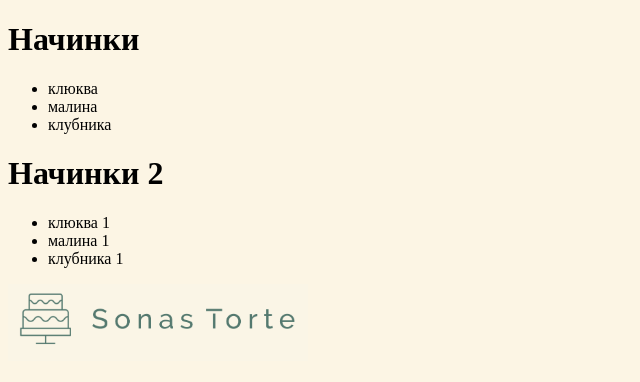
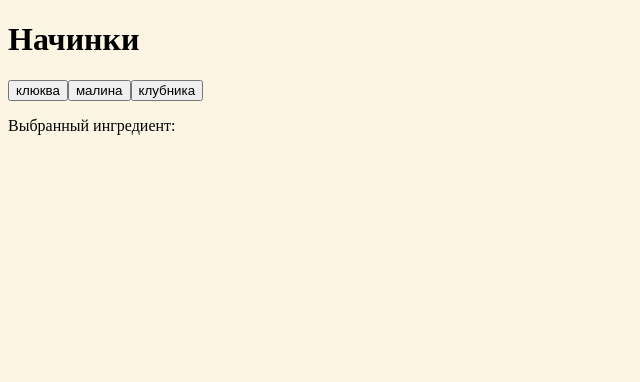
Before and after one commit to ashellunts/sonastorte, a React (Create React App) app: page / in a window 1280 px wide. Shown: the top 382 px of the page, without its empty margins (0-640 px from the left). Built offline with nearby package versions, Linux system fonts and the light colour scheme.

Commit message:
add buttons

```diff
--- a/src/App.js
+++ b/src/App.js
@@ -1,4 +1,4 @@
-import Footer from './Footer'
+import { useState } from 'react'
 
 const fillings = {
     name: "Начинки",
@@ -20,23 +20,31 @@ const fillings2 = {
 
 const ingredients = [fillings, fillings2]
 
-function Ingredients(data) {
+function Ingredients(data, ingredientChosen) {
     return (
         <>
             <h1>{data.name}</h1>
-      <ul>
-        {data.items.map(filling => (<li>{filling}</li>))}
-      </ul>
+            {
+                data.items.map(filling => (
+                    <button onClick={() => ingredientChosen(filling)}>{filling}</button>
+                ))
+            }
         </>
     )
 }
 
 function App() {
+    const [chosenIngredient, setChosenIngredient] = useState('')
+
+    function ingredientChosen(ingredient) {
+        setChosenIngredient(ingredient)
+    }
+
     return (
         <div>
-      {ingredients.map(ingredient => Ingredients(ingredient))}
-      {Footer()}
-    </div>
+            {Ingredients(ingredients[0], ingredientChosen)}
+            <p>Выбранный ингредиент: {chosenIngredient}</p>
+        </div >
     )
 }
 
```
Lines whose indentation alone changed are shown as unchanged.
